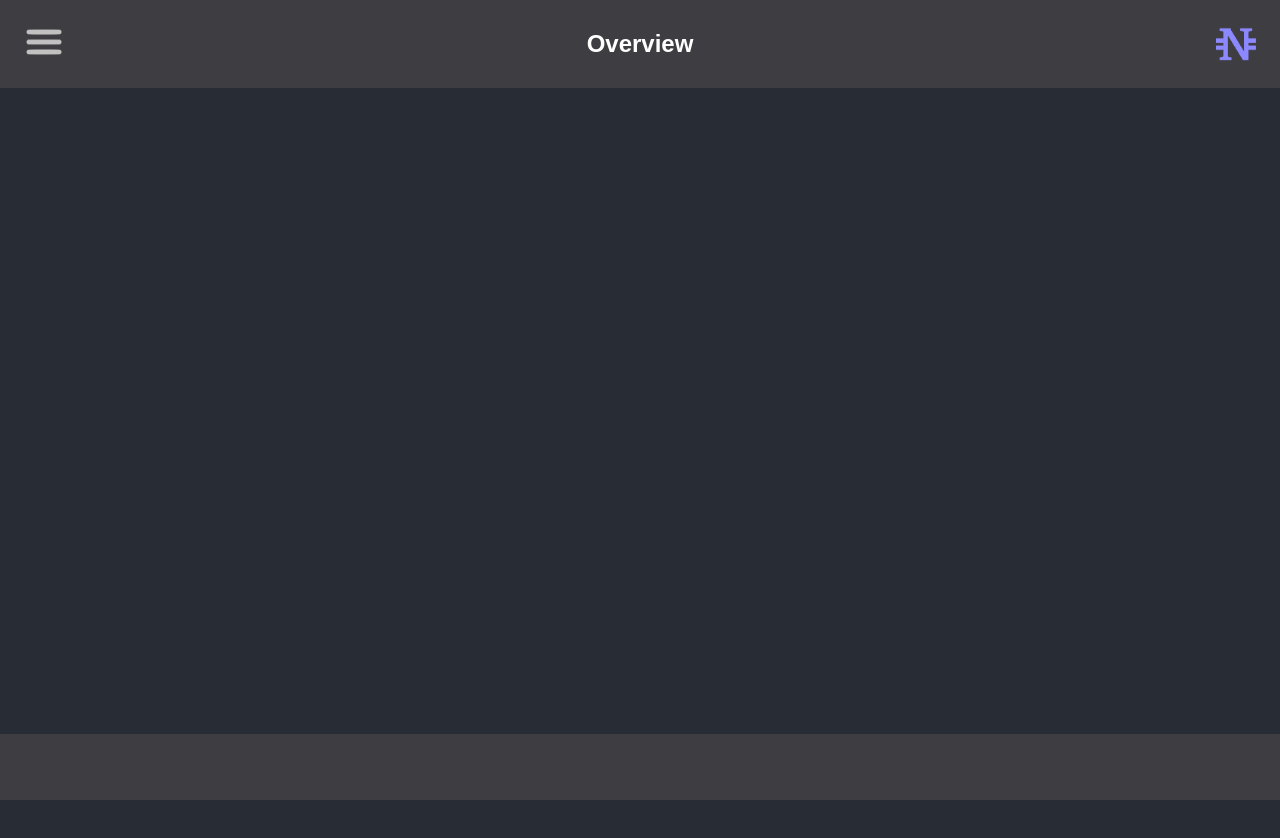
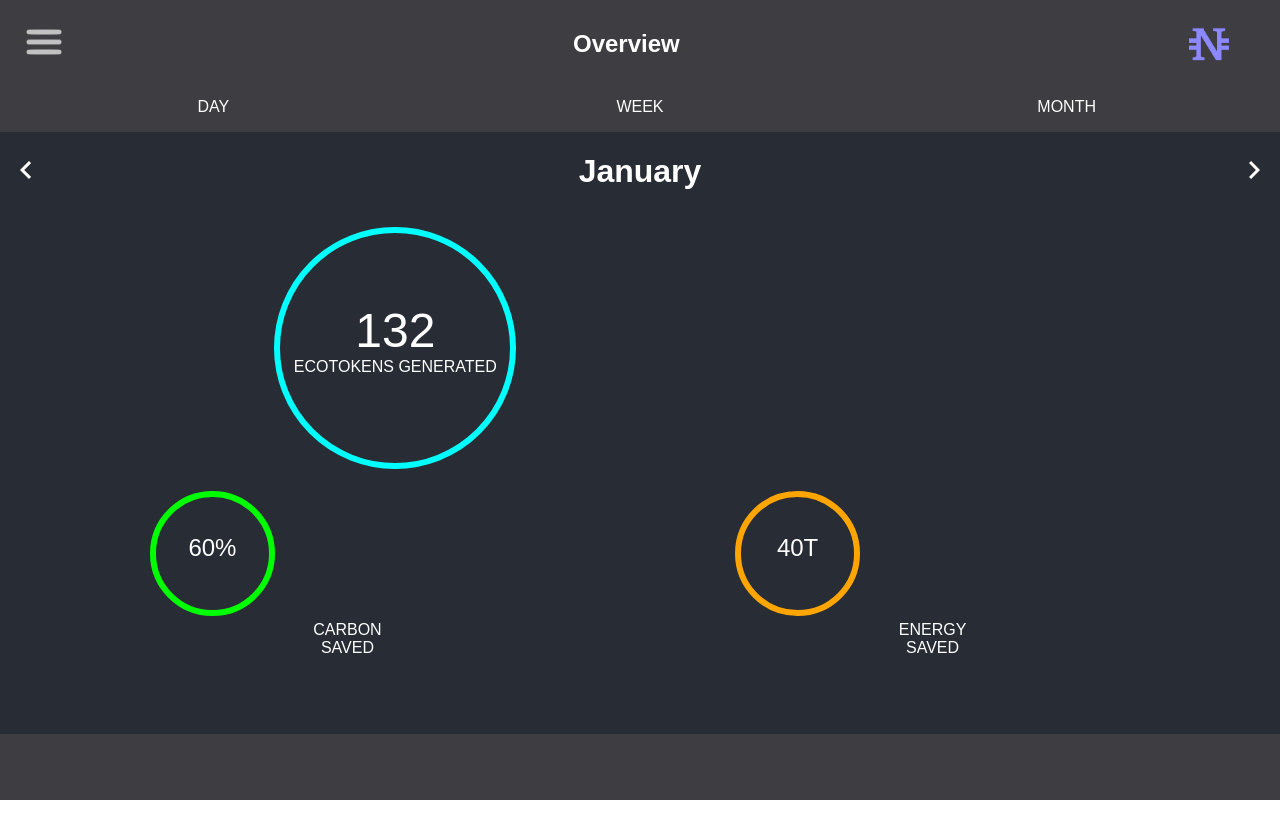
Before and after one commit to navp4l/open-carbon-ether-sys, a plain HTML site: page front-end/stats.html in a window 1280 px wide. After the commit the page ends 800 px from the top, so only its background shows below. Drawn offline with Linux system fonts and the light colour scheme.

Commit message:
front ent stats

```diff
--- a/front-end/stats.html
+++ b/front-end/stats.html
@@ -19,10 +19,35 @@
     </nav>
     <div class="container">
       <div class="selection">
+        <a href="#" class="overview-menu"> <div >DAY</div></a>
+        <a href="#" class="overview-menu"> <div >WEEK</div></a>
+        <a href="#" class="overview-menu"> <div >MONTH</div></a>
+      </div>
+    <div class="picker">
+      <a href="#"><svg class="arrow" xmlns="http://www.w3.org/2000/svg" viewBox="0 0 188.7 306"><g id="Layer_2" data-name="Layer 2"><g id="Layer_1-2" data-name="Layer 1"><path class="cls-1" d="M0,153,153,306l35.7-35.7L71.4,153,188.7,35.7,153,0"/></g></g></svg></a>
+      <h1>January</h1>
+      <a href="#"><svg class="arrow" xmlns="http://www.w3.org/2000/svg" viewBox="0 0 188.7 306"><g id="Layer_1-2" data-name="Layer 1"><path class="cls-1" d="M35.7,0,0,35.7,117.3,153,0,270.3,35.7,306l153-153"/></g></g></svg> </a>
+    </div>
+      <div class="stats">
 
-      </div>
+        <div class="circle-lg">
+          <div class="amount">132</div>
+          <div class="stats-title">ECOTOKENS GENERATED</div>
+        </div>
 
-      <div class="stats">
+        <div class="circle-sm carbon">
+          <div class="figure">60%</div>
+
+        </div>
+        <div class="circle-sm energy">
+          <div class="figure">40T</div>
+
+        </div>
+
+
+        <div class="title title-energy">ENERGY <br> SAVED</div>
+        <div class="title title-carbon">CARBON <br> SAVED</div>
+
 
       </div>
     </div>
--- a/front-end/styles.css
+++ b/front-end/styles.css
@@ -6,7 +6,7 @@
 body{
   margin: 0 auto;
 }
-
+/*template content*/
 nav{
   height: 88px;
   width:100vw;
@@ -24,9 +24,11 @@ nav img{
 }
   .logo{
     margin: 24px;
-    height: 40px;width: 40px;
+    height: 40px;
+    width: 80px;
     background-image: url("assets/N-coin-purple.png");
     background-size: contain;
+    background-repeat: no-repeat;
   }
 
 
@@ -45,11 +47,100 @@ footer{
     padding: 18px;
   }
 
-
-
-
 .container{
-  min-height: 100vh;
+  height: calc(100vh - 150px);
   margin-top: 86px;
   background-color: #282C34;
 }
+
+/*Overview content*/
+.selection{
+  border-top:2px solid black;
+  background-color: #3E3D41;
+  width:100%;height:44px;
+  display: flex;
+  justify-content: space-around;
+  align-items: center;
+}
+.selection a{
+  text-decoration: none;
+}
+  .overview-menu:hover{
+    border-bottom: 3px solid #8290FA;
+  }
+  .overview-menu{
+    padding-top: 8px; padding-bottom: 8px;
+    height: 100%; width: 33%;
+    text-align: center;
+    height:24px;
+  }
+.picker{
+  width: 100%;
+  display: flex;
+  justify-content:space-between;
+  align-items: center;
+}
+  .arrow{
+    fill:white;
+    height: 18px;
+    margin-left: 20px;margin-right: 20px;
+  }
+.stats{
+  height: 70%;
+  /*border: 2px solid red;*/
+  margin-left: 10%;margin-right: 10%;
+  display: grid;
+  grid-template-columns: repeat(7, 1fr);
+  grid-template-rows:60% 30% 10%;
+  grid-template-areas:
+  ".  c-l c-l c-l c-l c-l .  "
+  "C  C   C   .   E   E   E  "
+  "Ct Ct  Ct  .   Et  Et  Et "
+  ;
+  justify-content: center;
+}
+
+  .circle-lg{
+    width:230px;
+    height: 230px;
+    border-radius: 100%;
+    border: 6px solid aqua;
+    text-align: center;
+    align-self: center;
+
+    grid-area: c-l;
+  }
+  .circle-sm{
+    align-self: center;
+    margin-right: 5%;margin-left:5%;
+    width:113px;
+    height: 113px;
+    border-radius: 100%;
+    text-align: center;
+  }
+  .figure{
+    margin-top:33%;
+    font-size: 1.5em;
+  }
+  .amount{
+    margin-top:70px;
+    font-size: 3em;
+  }
+  .energy{
+    grid-area: E;
+    border: 6px solid orange;
+    }
+  .carbon{
+    grid-area: C;
+    border: 6px solid lime;
+  }
+  .title-energy{
+    grid-area: Et;
+  }
+  .title-carbon{
+    grid-area: Ct;
+  }
+  .title{
+    width: 100%;
+    text-align: center;
+  }
```
Also changed, not shown: front-end/assets/Asset 3.svg (added), front-end/assets/right-arrow.svg (added).
